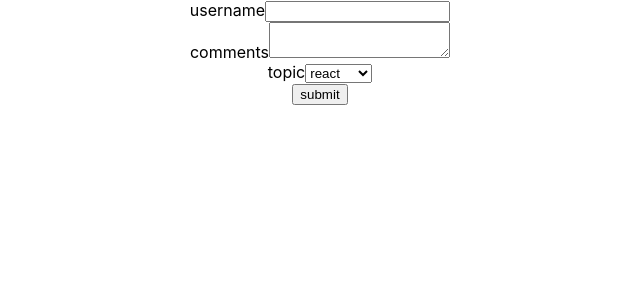
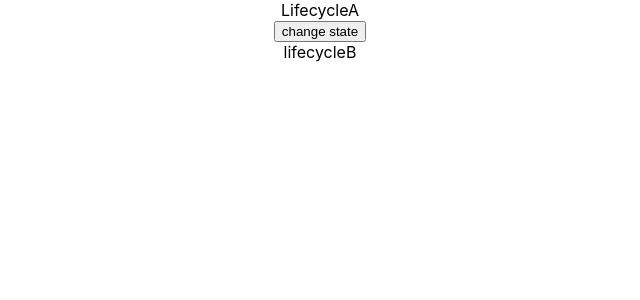
Before and after one commit to pop-dev5016/code-evolution-react, a React (Create React App) app: page / in a window 1280 px wide. Shown: the top 300 px of the page, without its empty margins (320-960 px from the left). Built offline with nearby package versions, Linux system fonts and the light colour scheme.

Commit message:
lifecycle method

```diff
--- a/src/App.js
+++ b/src/App.js
@@ -2,6 +2,8 @@ import logo from './logo.svg';
 import './App.css';
 import React from "react";
 import FormHandling from './components/FormHandling';
+import LifecycleA from './components/LifecycleA';
+import Updatinglifecycle from './components/Updatinglifecycle';
 import { Component } from "react";
 
 
@@ -11,7 +13,7 @@ class App extends Component {
   render(){
   return (
     <div className="App">
-      <FormHandling></FormHandling>
+     <Updatinglifecycle></Updatinglifecycle>
     </div>
   );
 }
--- /dev/null
+++ b/src/components/LifecycleA.js
@@ -0,0 +1,34 @@
+import React, { Component } from 'react'
+import LifecycleB from './LifecycleB';
+
+export class LifecycleA extends Component {
+    constructor(props) {
+      super(props)
+
+      this.state = {
+         name:"lord shiva"
+      }
+      console.log("lifecycle constructor");
+    }
+    static getDerivedStateFromProps(props,state){
+        console.log("lifecycle getDerivedStateFromProps");
+        return null
+    }
+
+    componentDidMount(){
+        console.log("lifecycle didmount");
+    }
+
+
+  render() {
+    console.log("render");
+    return (
+     <div>
+         <div>LifecycleA</div>
+         <LifecycleB></LifecycleB>
+     </div>
+    )
+  }
+}
+
+export default LifecycleA
--- /dev/null
+++ b/src/components/LifecycleB.js
@@ -0,0 +1,30 @@
+import React, { Component } from 'react'
+
+export class LifecycleB extends Component {
+    constructor(props) {
+      super(props)
+
+      this.state = {
+         name:"lord shiva"
+      }
+      console.log("lifecycle constructor(b)");
+    }
+    static getDerivedStateFromProps(props,state){
+        console.log("lifecycle getDerivedStateFromProps(b)");
+        return null
+    }
+
+    componentDidMount(){
+        console.log("lifecycle didmount(b)");
+    }
+
+
+  render() {
+    console.log("render(b)");
+    return (
+      <div>lifecycleB</div>
+    )
+  }
+}
+
+export default LifecycleB
--- /dev/null
+++ b/src/components/UpdatelifecycleB.js
@@ -0,0 +1,46 @@
+import React, { Component } from 'react'
+
+export class UpdatinglifecycleB extends Component {
+    constructor(props) {
+      super(props)
+
+      this.state = {
+         name:"lord shiva"
+      }
+      console.log("lifecycleB constructor(b)");
+    }
+    static getDerivedStateFromProps(props,state){
+        console.log("lifecycleB getDerivedStateFromProps(b)");
+        return null
+    }
+    shouldComponentUpdate(){
+        console.log("lifecyclebB shouldcpmponentujpdate");
+        return true
+    }
+
+
+    getSnapshotBeforeUpdate(prevProps,prevstate){
+        console.log("lifecycleb  getSnapshotBeforeUpdate ");
+        return null
+    }
+
+    componentDidUpdate(){
+        console.log("Lifecycleb componentdidupdate");
+    }
+
+    componentDidMount(){
+        console.log("lifecycleb didmount(b)");
+    }
+
+
+  render() {
+    console.log("render(b)");
+    return (
+      <div>
+      <div>lifecycleB</div>
+      </div>
+    )
+  }
+}
+
+export default UpdatinglifecycleB
--- /dev/null
+++ b/src/components/Updatinglifecycle.js
@@ -0,0 +1,54 @@
+import React, { Component } from 'react'
+import UpdatinglifecycleB from './UpdatelifecycleB';
+
+export class Updatinglifecycle extends Component {
+    constructor(props) {
+      super(props)
+
+      this.state = {
+         name:"lord shiva"
+      }
+      console.log("lifecycleA constructor");
+    }
+    static getDerivedStateFromProps(props,state){
+        console.log("lifecycleA getDerivedStateFromProps");
+        return null
+    }
+
+    componentDidMount(){
+        console.log("lifecycleA didmount");
+    }
+
+    shouldComponentUpdate(){
+        console.log("lifecycleA shouldcpmponentujpdate");
+        return true
+    }
+
+
+    getSnapshotBeforeUpdate(prevProps,prevstate){
+        console.log("lifecycleA  getSnapshotBeforeUpdate ");
+        return null
+    }
+
+    componentDidUpdate(){
+        console.log("LifecycleA componentdidupdate");
+    }
+    changestate = ()=>{
+        this.setState({
+            name:'codeevolution'
+        })
+    }
+
+  render() {
+    console.log("renderAA");
+    return (
+     <div>
+         <div>LifecycleA</div>
+         <button onClick={this.changestate}>change state</button>
+         <UpdatinglifecycleB></UpdatinglifecycleB>
+     </div>
+    )
+  }
+}
+
+export default Updatinglifecycle
--- a/src/index.js
+++ b/src/index.js
@@ -6,9 +6,9 @@ import reportWebVitals from './reportWebVitals';
 
 const root = ReactDOM.createRoot(document.getElementById('root'));
 root.render(
-  <React.StrictMode>
+  //<React.StrictMode>
     <App />
-  </React.StrictMode>
+  //</React.StrictMode>
 );
 
 // If you want to start measuring performance in your app, pass a function
```
